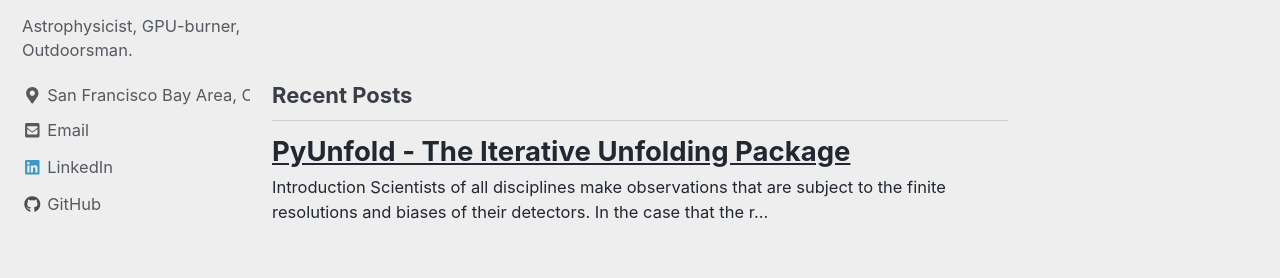
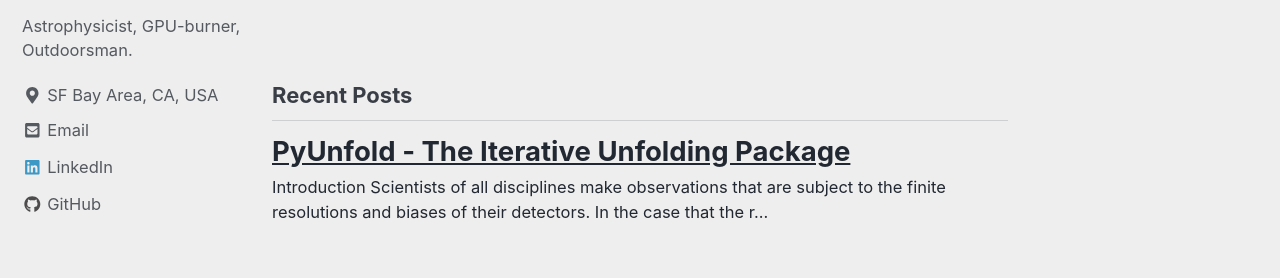
Before and after one commit to zhampel/zhampel.github.io, a Jekyll site: the page built from index.html, in a window 1280 px wide. Shown: the part 497-775 px from the top of the page. Built offline with Jekyll 4.4.1, drawn with Linux system fonts in a browser that asks for light colours; nearby versions of some CDN libraries; the list of posts is cut into pages by our own code.

Commit message:
Shortens location info

```diff
--- a/_config.yml
+++ b/_config.yml
@@ -100,7 +100,7 @@ author:
   name             : "Zigfried Hampel-Arias"
   avatar           : "/assets/images/bio-photo.jpg" # path of avatar image, e.g. "/assets/images/bio-photo.jpg"
   bio              : "Astrophysicist, GPU-burner, Outdoorsman."
-  location         : "San Francisco Bay Area, CA, USA"
+  location         : "SF Bay Area, CA, USA"
   email            : "17304045+zhampel@users.noreply.github.com"
   uri              :
   home             : # null (default), "absolute or relative url to link to author home"
```
